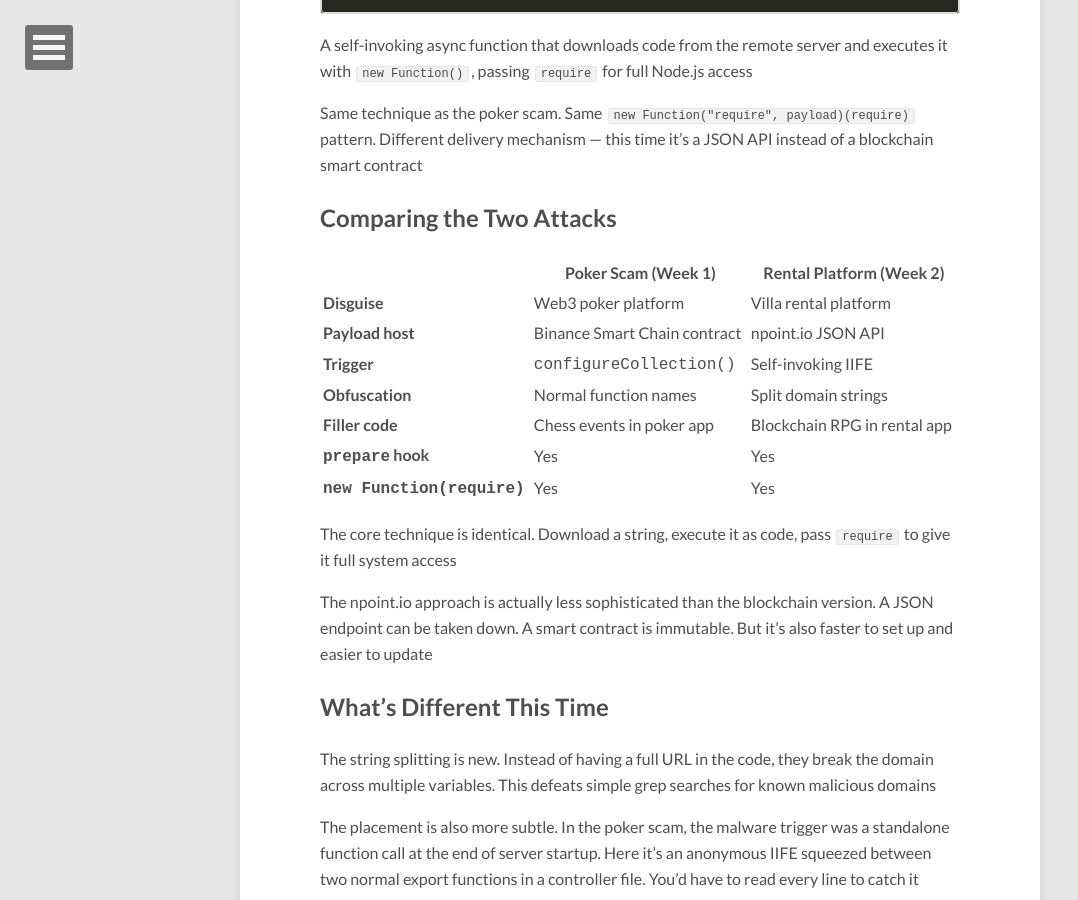
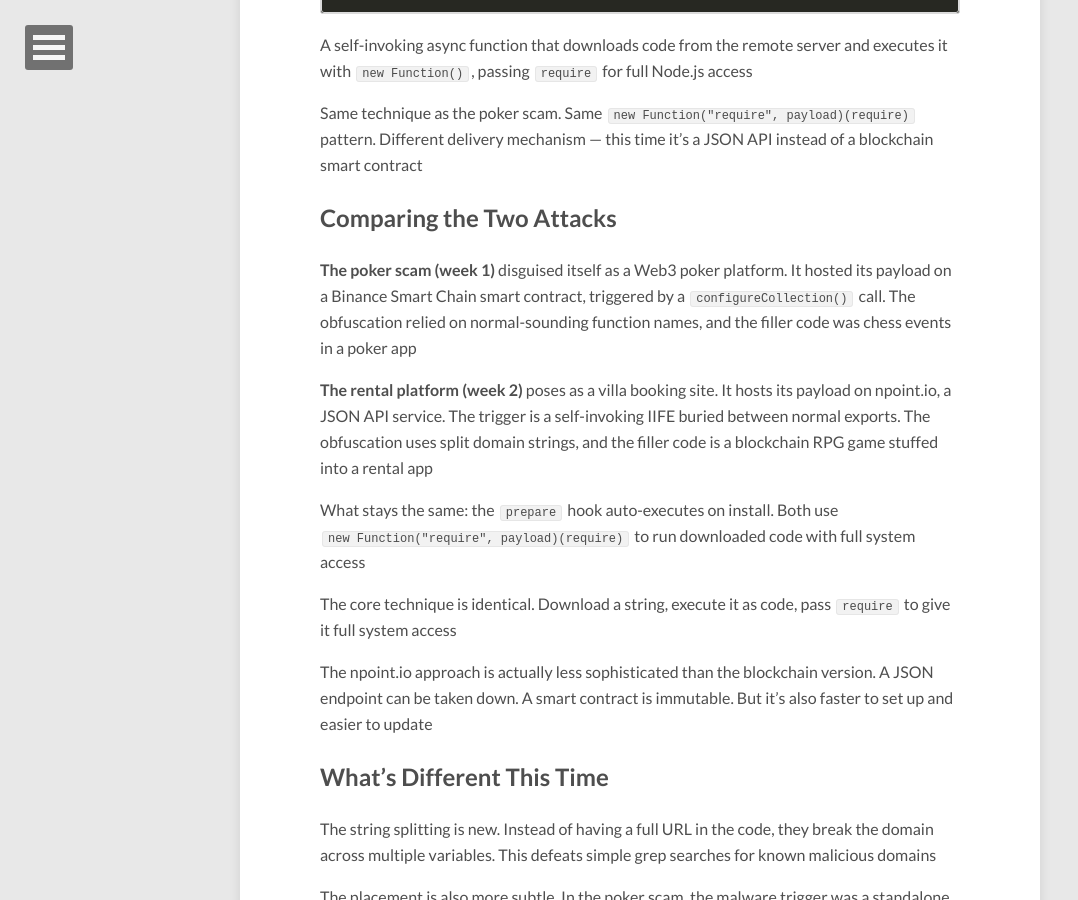
Before and after one commit to jestersimpps/jestersimpps.github.io, a Jekyll site: the page built from _posts/2026-03-02-rental-platform-malware-part-2.md, in a window 1280 px wide and 900 px high, scrolled down 3690 px. Shown: the whole window, without its empty margins (0-1078 px from the left). Built offline with Jekyll 4.4.1, drawn with Linux system fonts in a browser that asks for light colours; nearby versions of some CDN libraries.

Commit message:
replace table with prose in malware post

```diff
--- a/_posts/2026-03-02-rental-platform-malware-part-2.md
+++ b/_posts/2026-03-02-rental-platform-malware-part-2.md
@@ -133,15 +133,11 @@ Same technique as the poker scam. Same `new Function("require", payload)(require
 
 ## Comparing the Two Attacks
 
-| | Poker Scam (Week 1) | Rental Platform (Week 2) |
-|---|---|---|
-| **Disguise** | Web3 poker platform | Villa rental platform |
-| **Payload host** | Binance Smart Chain contract | npoint.io JSON API |
-| **Trigger** | `configureCollection()` | Self-invoking IIFE |
-| **Obfuscation** | Normal function names | Split domain strings |
-| **Filler code** | Chess events in poker app | Blockchain RPG in rental app |
-| **`prepare` hook** | Yes | Yes |
-| **`new Function(require)`** | Yes | Yes |
+**The poker scam (week 1)** disguised itself as a Web3 poker platform. It hosted its payload on a Binance Smart Chain smart contract, triggered by a `configureCollection()` call. The obfuscation relied on normal-sounding function names, and the filler code was chess events in a poker app
+
+**The rental platform (week 2)** poses as a villa booking site. It hosts its payload on npoint.io, a JSON API service. The trigger is a self-invoking IIFE buried between normal exports. The obfuscation uses split domain strings, and the filler code is a blockchain RPG game stuffed into a rental app
+
+What stays the same: the `prepare` hook auto-executes on install. Both use `new Function("require", payload)(require)` to run downloaded code with full system access
 
 The core technique is identical. Download a string, execute it as code, pass `require` to give it full system access
 
```
